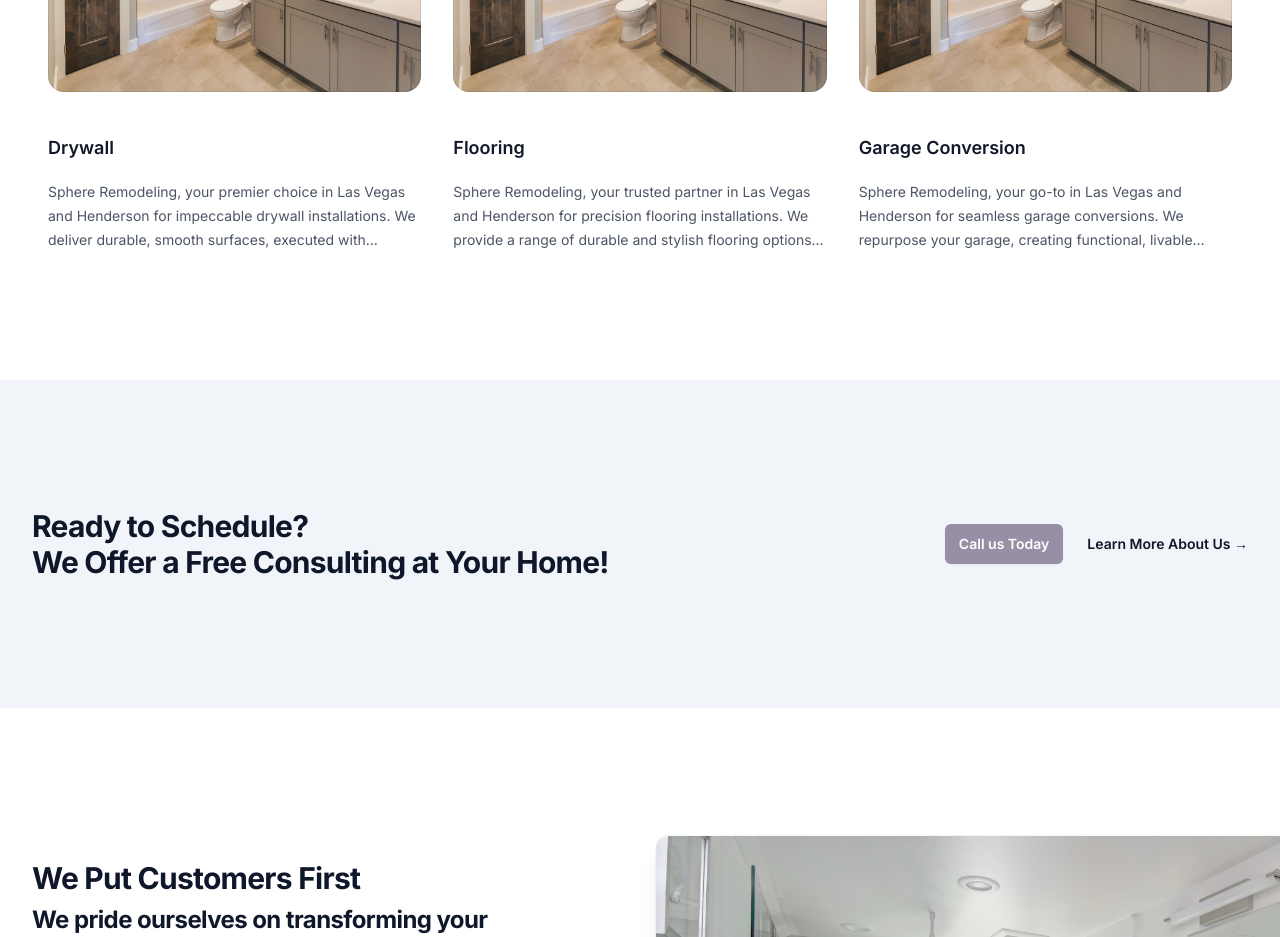
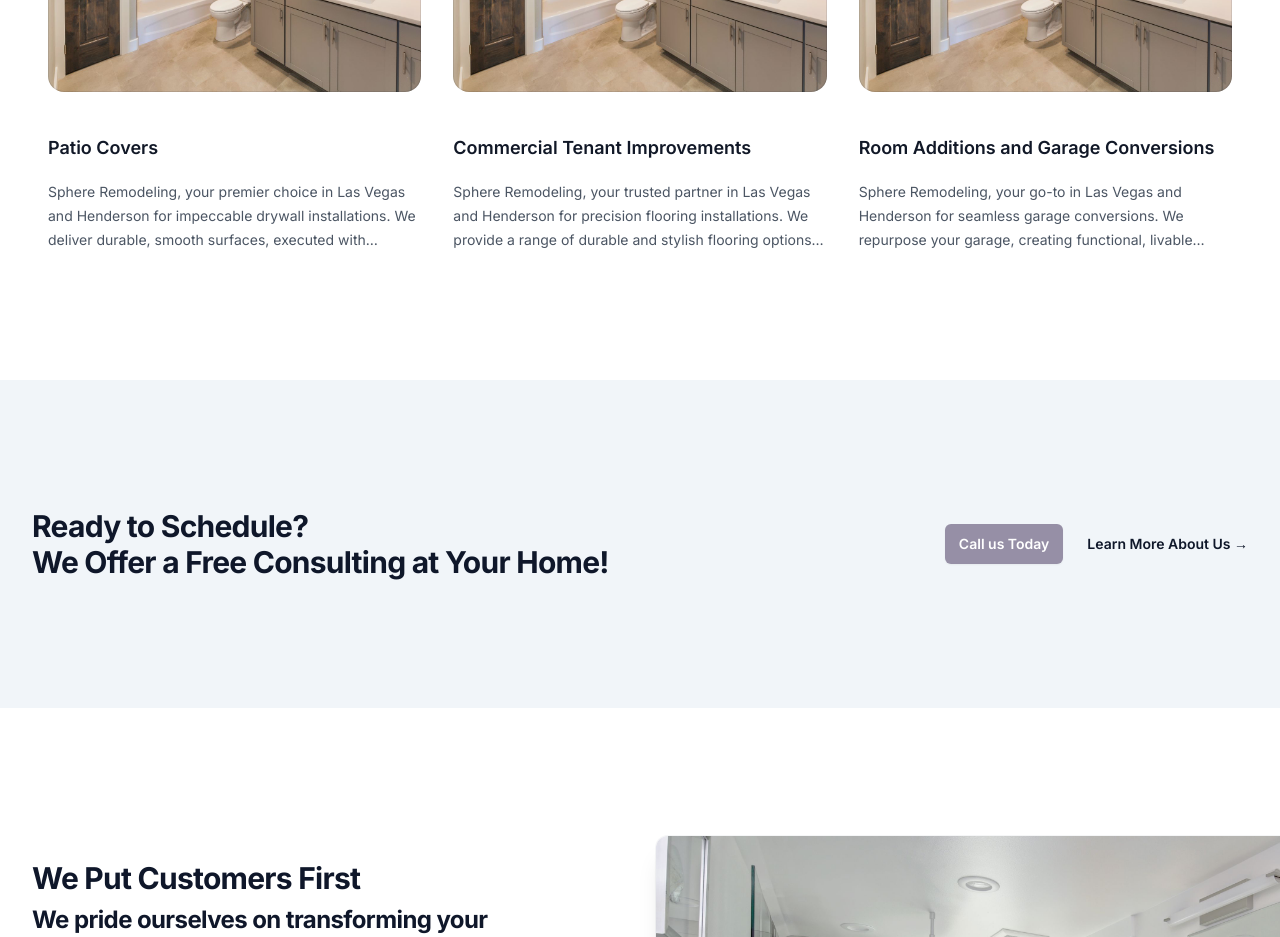
Before and after one commit to yogevzipori/websphere, a Next.js app: page / in a window 1280 px wide. Shown: the part 2420-3357 px from the top of the page. Built offline with nearby package versions, Linux system fonts and the light colour scheme.

Commit message:
navandmain

```diff
--- a/app/components/navbar.tsx
+++ b/app/components/navbar.tsx
@@ -43,7 +43,31 @@ const services = [
     // icon: FingerPrintIcon,
   },
   {
-    name: "Flooring",
+    name: "Patio Covers",
+    description: "Your customers data will be safe and secure",
+    href: "#",
+    // icon: SquaresPlusIcon,
+  },
+  {
+    name: "Commercial Tenant Improvements ",
+    description: "Your customers data will be safe and secure",
+    href: "#",
+    // icon: SquaresPlusIcon,
+  },
+  {
+    name: "Drywall and Framing",
+    description: "Your customers data will be safe and secure",
+    href: "#",
+    // icon: SquaresPlusIcon,
+  },
+  {
+    name: "Doors and Trim",
+    description: "Your customers data will be safe and secure",
+    href: "#",
+    // icon: SquaresPlusIcon,
+  },
+  {
+    name: "Room Additions",
     description: "Your customers data will be safe and secure",
     href: "#",
     // icon: SquaresPlusIcon,
--- a/app/page.tsx
+++ b/app/page.tsx
@@ -51,7 +51,7 @@ const posts = [
 
   {
     id: 4 as number,
-    title: "Drywall" as string,
+    title: "Patio Covers" as string,
     description:
       "Sphere Remodeling, your premier choice in Las Vegas and Henderson for impeccable drywall installations. We deliver durable, smooth surfaces, executed with precision and tailored to your needs. Expect excellence and professionalism in every project." as string,
 
@@ -61,7 +61,7 @@ const posts = [
 
   {
     id: 5 as number,
-    title: "Flooring" as string,
+    title: "Commercial Tenant Improvements " as string,
 
     description:
       "Sphere Remodeling, your trusted partner in Las Vegas and Henderson for precision flooring installations. We provide a range of durable and stylish flooring options, expertly fitted for a seamless, lasting finish. Quality service tailored to your preferences and executed to the highest standards." as string,
@@ -72,7 +72,7 @@ const posts = [
 
   {
     id: 6 as number,
-    title: "Garage Conversion" as string,
+    title: "Room Additions and Garage Conversions" as string,
 
     description:
       "Sphere Remodeling, your go-to in Las Vegas and Henderson for seamless garage conversions. We repurpose your garage, creating functional, livable spaces. A cost-effective solution to home expansion." as string,
```
